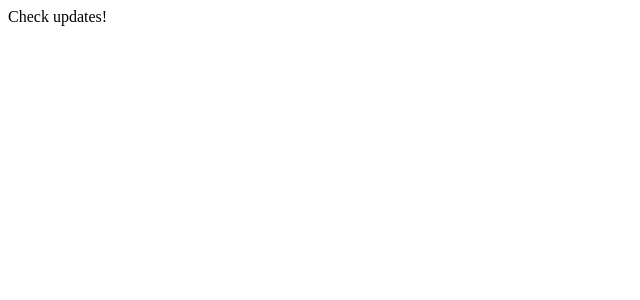
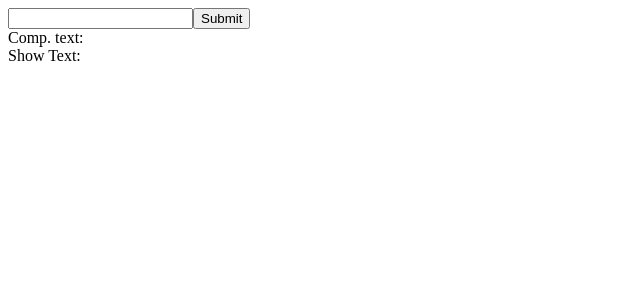
Before and after one commit to Loramisautova/react-ex-1, a React (Create React App) app: page / in a window 1280 px wide. Shown: the top 300 px of the page, without its empty margins (0-640 px from the left). Built offline with nearby package versions, Linux system fonts and the light colour scheme.

Commit message:
Added new components to display text entered in the input field on button click.

```diff
--- a/src/App.js
+++ b/src/App.js
@@ -1,9 +1,11 @@
 import React from "react";
+
+import { ShowText } from "./ShowText"
 
 export default function App() {
   return (
     <div>
-      Check updates!
+      <ShowText />
     </div>
   );
 }
--- /dev/null
+++ b/src/ShowText.js
@@ -0,0 +1,25 @@
+import React from "react";
+import { TextPanel } from "./TextPanel";
+
+export class ShowText extends React.PureComponent {
+  constructor() {
+    super();
+
+    this.state = {
+      text: ""
+    };
+  }
+
+  handleTextChange = (text) => {
+    this.setState({ text });
+  };
+
+  render() {
+    return (
+      <div>
+        <TextPanel onChange={this.handleTextChange} />
+        <div>Show Text: {this.state.text}</div>
+      </div>
+    );
+  }
+}
--- /dev/null
+++ b/src/TextPanel.js
@@ -0,0 +1,35 @@
+import React from "react";
+
+export class TextPanel extends React.Component {
+  constructor() {
+    super();
+
+    this.state = {
+      text: ""
+    };
+  }
+
+  handleChange = (e) => {
+    this.setState({
+      text: e.target.value
+    });
+  };
+
+  handleSubmit = () => {
+    this.props.onChange(this.state.text);
+  };
+
+  render() {
+    return (
+      <div>
+        <input
+          type="text"
+          value={this.state.value}
+          onChange={this.handleChange}
+        ></input>
+        <button onClick={this.handleSubmit}>Submit</button>
+        <div>Comp. text: {this.state.text}</div>
+      </div>
+    );
+  }
+}
```
